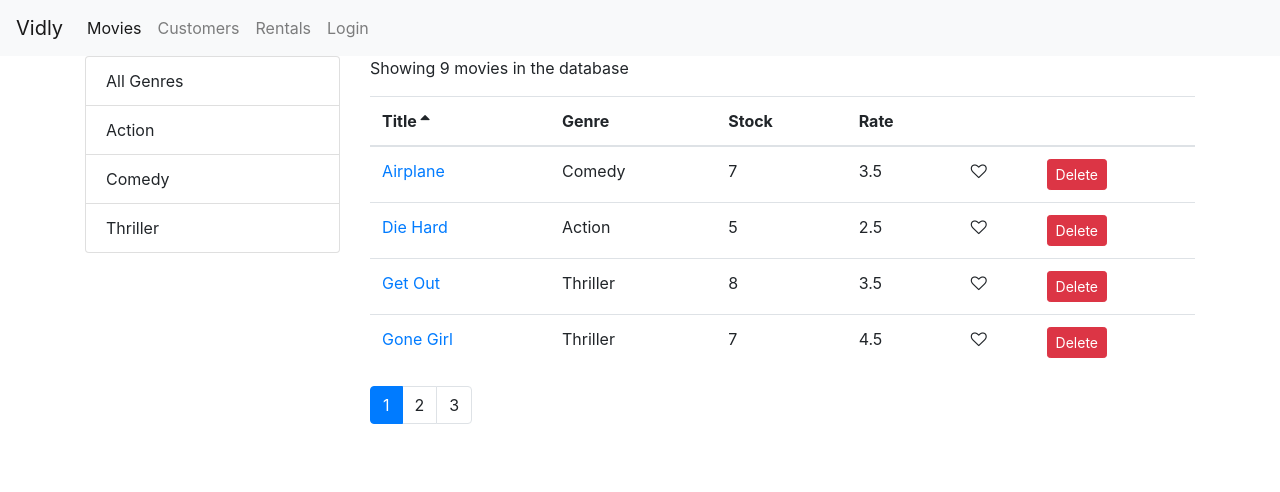
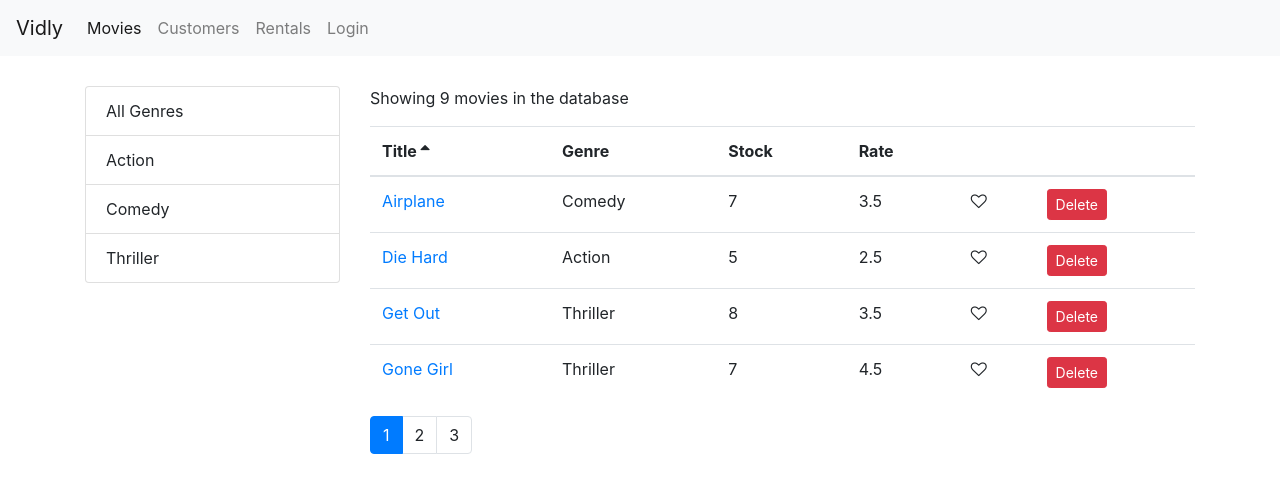
Before and after one commit to roopamdeep/React-Movieflix, a React (Create React App) app: page /movies in a window 1280 px wide. Shown: the top 492 px of the page. Built offline with nearby package versions, Linux system fonts and the light colour scheme.

Commit message:
Update index.css

```diff
--- a/src/index.css
+++ b/src/index.css
@@ -1,5 +1,5 @@
 body {
-/*   margin: 2;
+  margin: 2;
   font-family: -apple-system, BlinkMacSystemFont, "Segoe UI", "Roboto", "Oxygen",
     "Ubuntu", "Cantarell", "Fira Sans", "Droid Sans", "Helvetica Neue",
     sans-serif;
@@ -14,5 +14,5 @@ body {
 }
 code {
   font-family: source-code-pro, Menlo, Monaco, Consolas, "Courier New",
-    monospace; */
+    monospace;
 }
```
